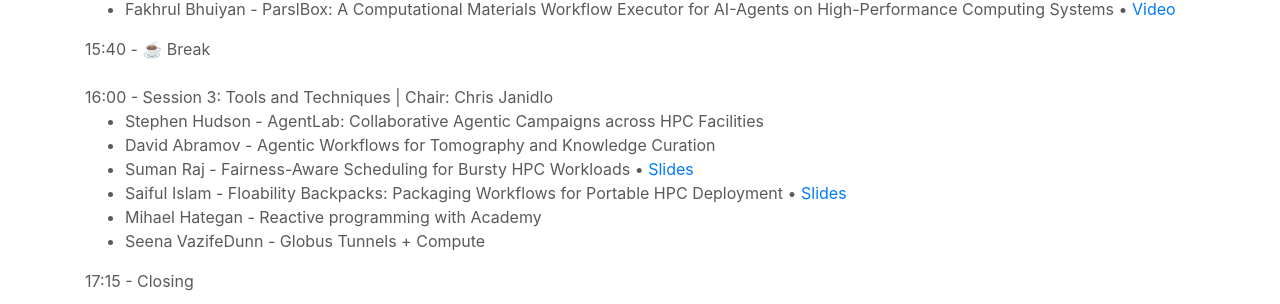
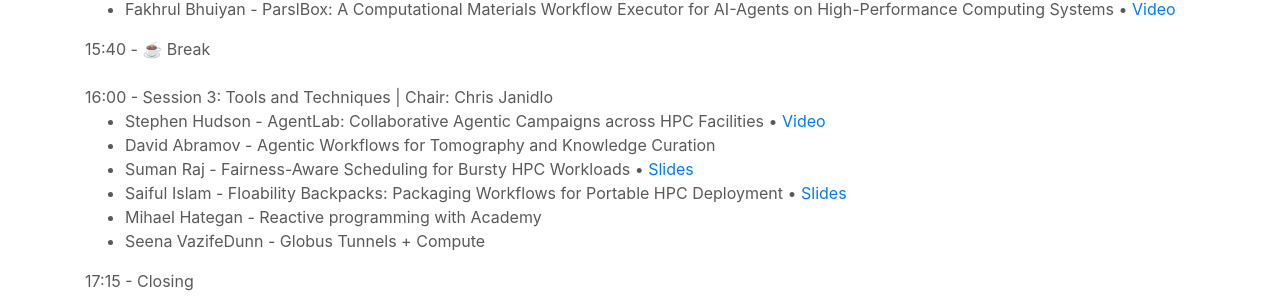
Before and after one commit to Parsl/parsl.github.io, a Jekyll site: the page built from parslfest/apex2026.html, in a window 1280 px wide and 900 px high, scrolled down 1034 px. Shown: the part 149-453 px from the top of the window. Built offline with Jekyll 4.4.1, drawn with Linux system fonts in a browser that asks for light colours.

Commit message:
Add Stephen video

```diff
--- a/parslfest/apex2026.html
+++ b/parslfest/apex2026.html
@@ -90,7 +90,7 @@ title: APeX Summit 2026 - Academy, Parsl, Globus Compute
 
 16:00 - Session 3: Tools and Techniques | Chair: Chris Janidlo
 <ul>
-<li>Stephen Hudson - AgentLab: Collaborative Agentic Campaigns across HPC Facilities  </li>
+<li>Stephen Hudson - AgentLab: Collaborative Agentic Campaigns across HPC Facilities   • <a href="https://youtu.be/apNEGBL4ypM">Video</a> </li>
 <li>David Abramov - Agentic Workflows for Tomography and Knowledge Curation   </li>
 <li>Suman Raj - Fairness-Aware Scheduling for Bursty HPC Workloads   • <a href="2026/scheduling-bursty-hpc.pdf" target="_blank">Slides</a></li>
 <li>Saiful Islam - Floability Backpacks: Packaging Workflows for Portable HPC Deployment • <a href="2026/islam-floability.pdf" target="_blank">Slides</a> </li>
```
